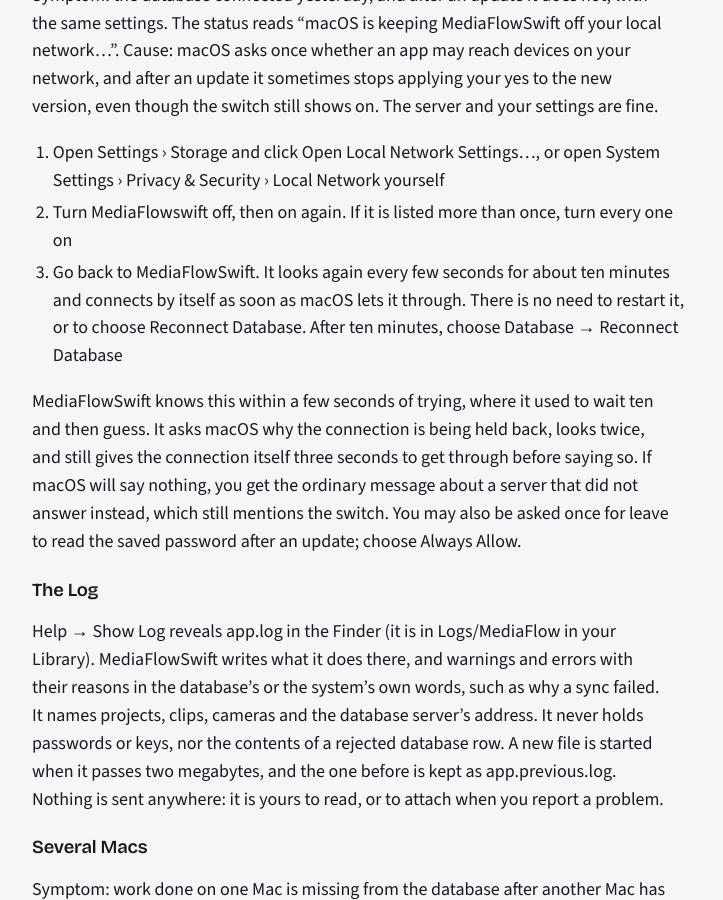
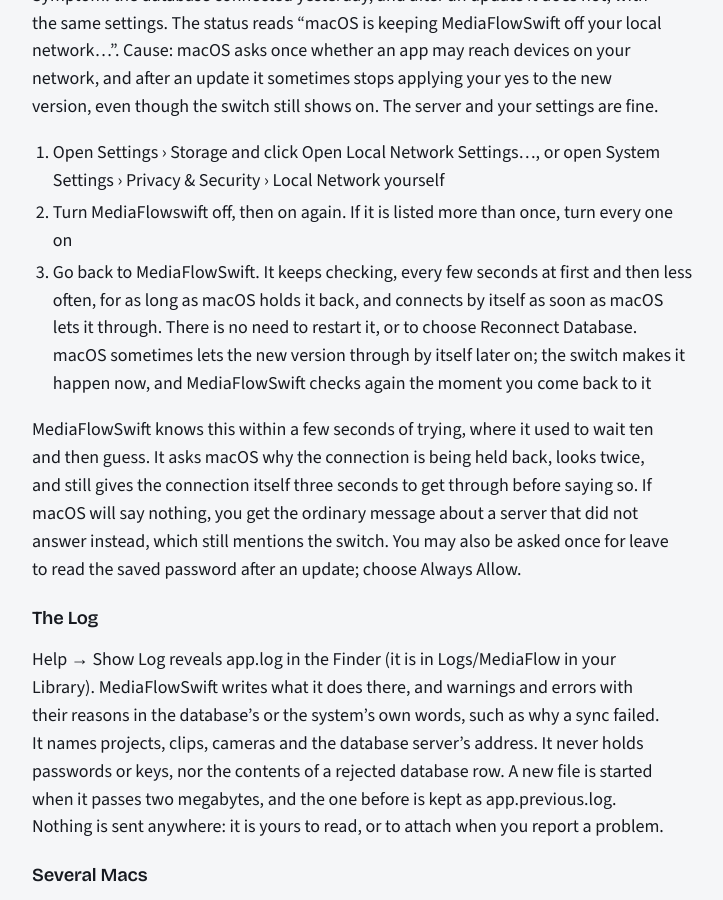
Before and after one commit to mwmike/mediaflowswift.com, a Jekyll site: the page built from manual/index.md, in a window 1280 px wide and 900 px high, scrolled down 149894 px. Shown: the whole window, without its empty margins (80-803 px from the left). Built offline with Jekyll 4.4.1, drawn with Linux system fonts in a browser that asks for light colours.

Commit message:
manual: refresh from MediaFlowSwift 1.10.30
Co-Authored-By: Claude Opus 5.5 <noreply@anthropic.com>

```diff
--- a/manual/index.md
+++ b/manual/index.md
@@ -3675,7 +3675,7 @@ Symptom: the database connected yesterday, and after an update it does not, with
 
 1. Open Settings › Storage and click Open Local Network Settings…, or open System Settings › Privacy & Security › Local Network yourself
 2. Turn MediaFlowswift off, then on again. If it is listed more than once, turn every one on
-3. Go back to MediaFlowSwift. It looks again every few seconds for about ten minutes and connects by itself as soon as macOS lets it through. There is no need to restart it, or to choose Reconnect Database. After ten minutes, choose Database → Reconnect Database
+3. Go back to MediaFlowSwift. It keeps checking, every few seconds at first and then less often, for as long as macOS holds it back, and connects by itself as soon as macOS lets it through. There is no need to restart it, or to choose Reconnect Database. macOS sometimes lets the new version through by itself later on; the switch makes it happen now, and MediaFlowSwift checks again the moment you come back to it
 
 MediaFlowSwift knows this within a few seconds of trying, where it used to wait ten and then guess. It asks macOS why the connection is being held back, looks twice, and still gives the connection itself three seconds to get through before saying so. If macOS will say nothing, you get the ordinary message about a server that did not answer instead, which still mentions the switch. You may also be asked once for leave to read the saved password after an update; choose Always Allow.
 
```
